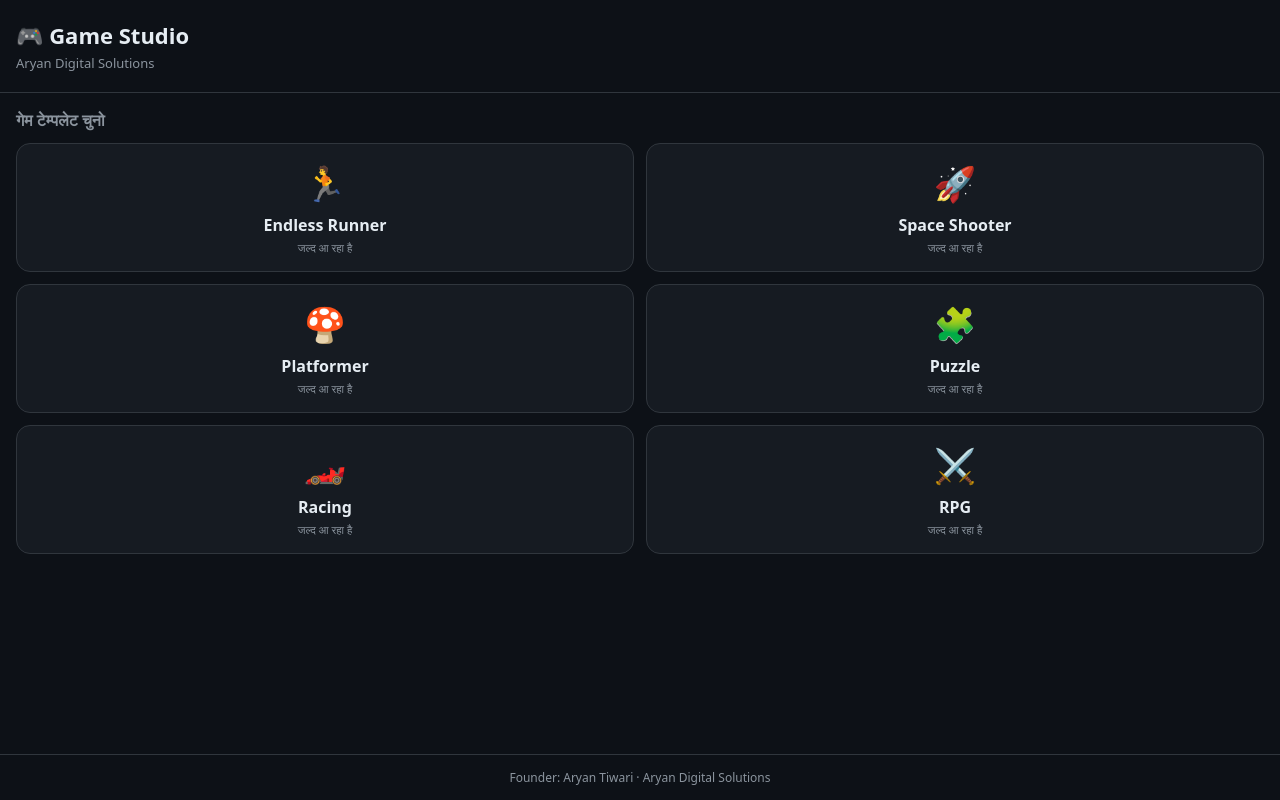
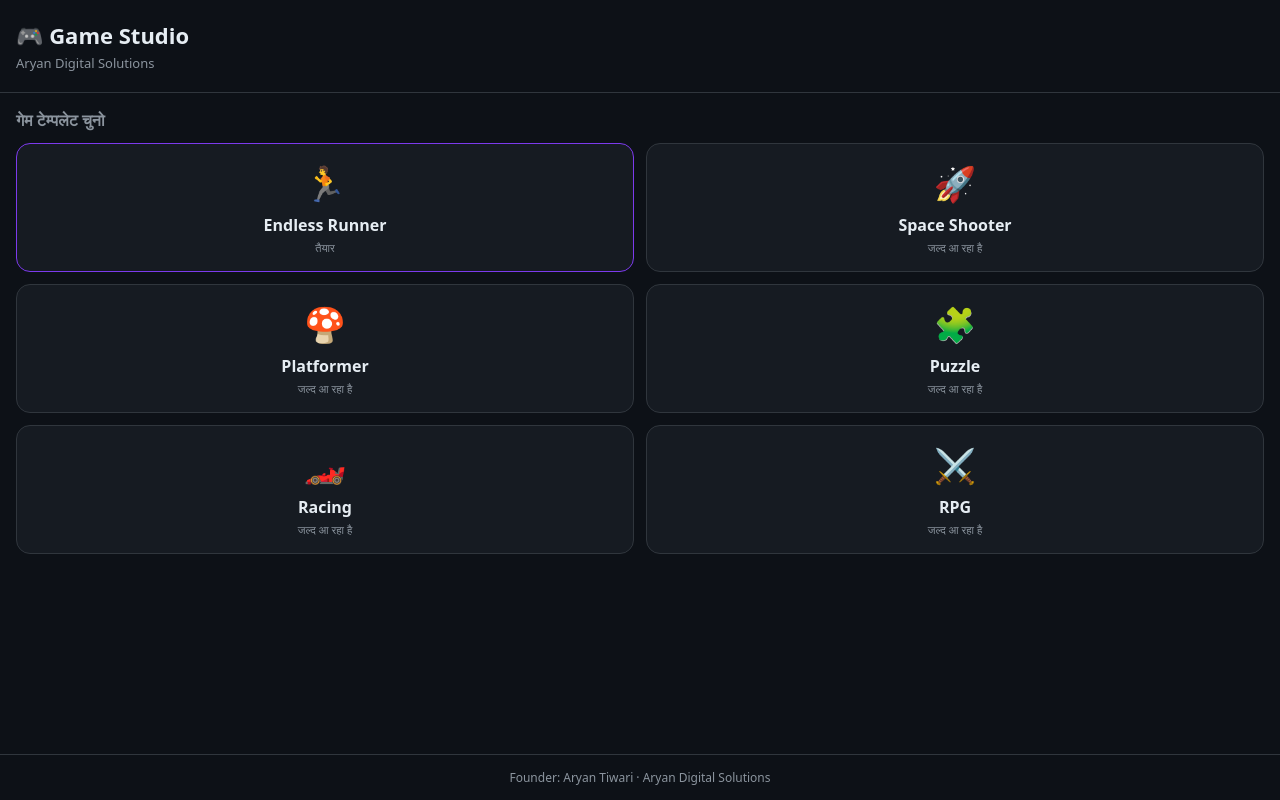
Before and after one commit to aryancricket871-ops/game-studio, a plain HTML site: page index.html in a window 1280 px wide. Drawn offline with Linux system fonts and the light colour scheme.

Commit message:
Make 'runner' template ready and update click behavior
Updated the 'runner' template to be ready and modified the click event to navigate to 'editor.html'.

```diff
--- a/index.html
+++ b/index.html
@@ -35,7 +35,7 @@
 
 <script>
 const TEMPLATES = [
-  { id:"runner",   icon:"🏃", name:"Endless Runner", ready:false },
+  { id:"runner",   icon:"🏃", name:"Endless Runner", ready:true  },
   { id:"shooter",  icon:"🚀", name:"Space Shooter",  ready:false },
   { id:"platform", icon:"🍄", name:"Platformer",     ready:false },
   { id:"puzzle",   icon:"🧩", name:"Puzzle",         ready:false },
@@ -46,10 +46,13 @@ const box = document.getElementById("templates");
 TEMPLATES.forEach(t => {
   const d = document.createElement("div");
   d.className = "card" + (t.ready ? " ready" : "");
-  d.innerHTML = `<div class="icon">${t.icon}</div>
-    <div class="name">${t.name}</div>
-    <div class="tag">${t.ready ? "तैयार" : "जल्द आ रहा है"}</div>`;
-  d.onclick = () => { if (!t.ready) alert(t.name + " अगले स्टेप में बनेगा"); };
+  d.innerHTML = '<div class="icon">' + t.icon + '</div>' +
+    '<div class="name">' + t.name + '</div>' +
+    '<div class="tag">' + (t.ready ? "तैयार" : "जल्द आ रहा है") + '</div>';
+  d.onclick = () => {
+    if (t.id === "runner") location.href = "editor.html";
+    else alert(t.name + " जल्द आ रहा है");
+  };
   box.appendChild(d);
 });
 </script>
```
